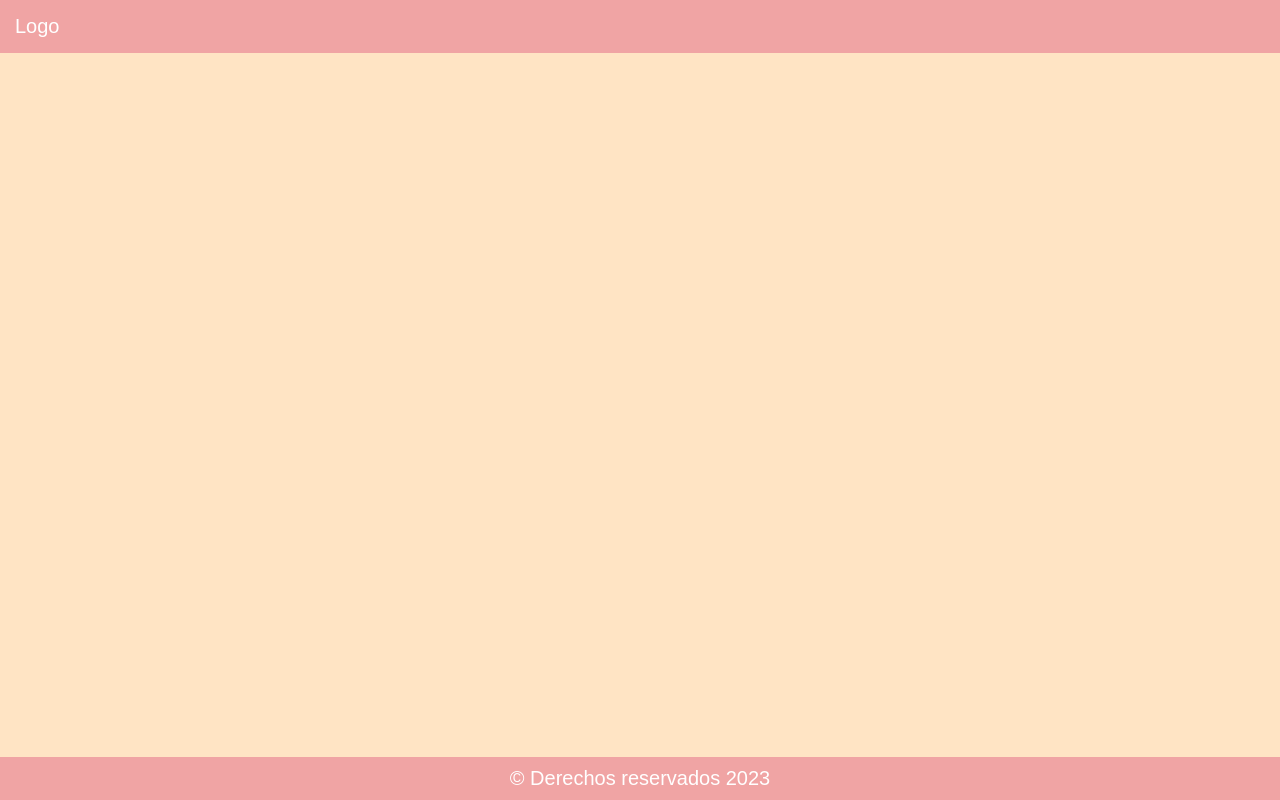
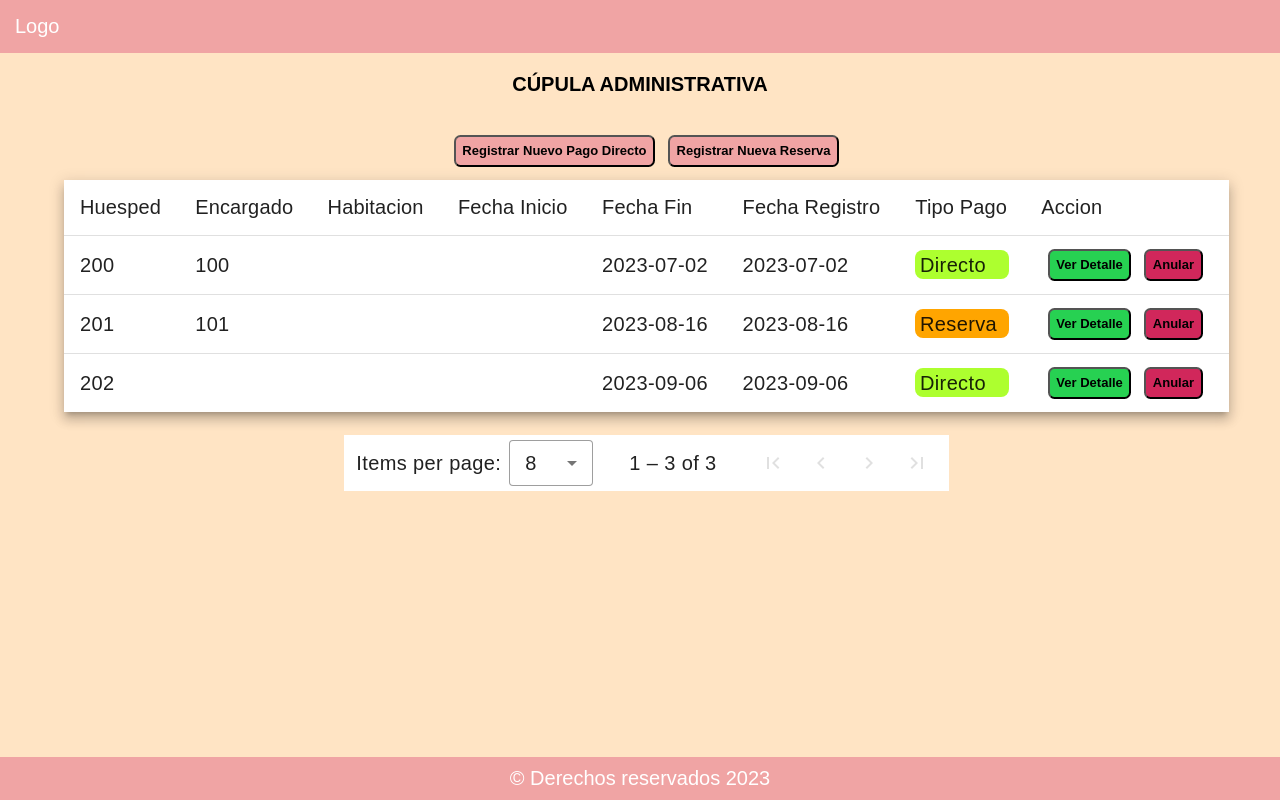
Before and after one commit to DaniloPV18/DHotel_Front_NG, an Angular app: page /pays in a window 1280 px wide. Before the commit this address led to /. Built offline with nearby package versions, Linux system fonts and the light colour scheme.

Commit message:
Modulo pagos en proceso

```diff
--- a/src/app/app-routing.module.ts
+++ b/src/app/app-routing.module.ts
@@ -3,11 +3,13 @@ import { RouterModule, Routes } from '@angular/router';
 import { LoginComponent } from './components/login/login.component';
 import { OptionsMainComponent } from './components/options-main/options-main.component';
 import { UsersListComponent } from './components/options-main/users/users-list/users-list.component';
+import { PayListComponent } from './components/options-main/pay/pay-list/pay-list.component';
 
 const routes: Routes = [
   { path: "", component: LoginComponent },
   { path: "main", component: OptionsMainComponent },
-  { path: "users", component: UsersListComponent }
+  { path: "users", component: UsersListComponent },
+  { path: "pays", component: PayListComponent }
 ];
 
 @NgModule({
--- a/src/app/components/options-main/pay/pay-details/pay-details.component.html
+++ b/src/app/components/options-main/pay/pay-details/pay-details.component.html
@@ -1 +1,55 @@
-<p>pay-details works!</p>
+<mat-card>
+    <div class="form-title">
+        <mat-card-title class="form-title-style">Detalles de pago</mat-card-title>
+    </div>
+    <form [formGroup]="formModify" class="form-struct">
+
+        <div class="campo">
+            <label>Huesped: </label>
+            <mat-form-field class="campos-field">
+                <input matInput placeholder="Huesped" formControlName="huesped">
+            </mat-form-field>
+        </div>
+
+        <div class="campo">
+            <label>Encargado: </label>
+            <mat-form-field class="campos-field">
+                <input matInput placeholder="Encargado" formControlName="encargado">
+            </mat-form-field>
+        </div>
+
+        <div class="campo">
+            <label>Habitacion: </label>
+            <mat-form-field class="campos-field">
+                <input matInput placeholder="Habitacion" formControlName="habitacion">
+            </mat-form-field>
+        </div>
+
+        <div class="campo">
+            <label>Fecha Inicio: </label>
+            <mat-form-field class="campos-field">
+                <input matInput placeholder="Fecha Inicio" formControlName="fecha_inicio">
+            </mat-form-field>
+        </div>
+
+        <div class="campo">
+            <label>Fecha Fin: </label>
+            <mat-form-field class="campos-field">
+                <input matInput placeholder="Fecha Fin" formControlName="fecha_fin">
+            </mat-form-field>
+        </div>
+
+        <div class="campo">
+            <label>Tipo Pago: </label>
+            <mat-form-field class="campos-field">
+                <input matInput placeholder="Tipo Pago" formControlName="tipo_pago">
+            </mat-form-field>
+        </div>
+
+        <div class="button-struct">
+            <button mat-raised-button color="primary" [disabled]="!formModify.valid"
+                (click)="onSubmit()">Aceptar</button>
+            <button mat-raised-button color="accent" (click)="cancel()">Cancelar</button>
+        </div>
+    </form>
+</mat-card>
--- a/src/app/components/options-main/pay/pay-details/pay-details.component.ts
+++ b/src/app/components/options-main/pay/pay-details/pay-details.component.ts
@@ -1,4 +1,7 @@
-import { Component } from '@angular/core';
+import { Component, Inject } from '@angular/core';
+import { MAT_DIALOG_DATA, MatDialogRef } from '@angular/material/dialog';
+import { PaysService } from '../../../../services/pays.service';
+import { FormControl, FormGroup, Validators } from '@angular/forms';
 
 @Component({
   selector: 'app-pay-details',
@@ -6,5 +9,33 @@ import { Component } from '@angular/core';
   styleUrl: './pay-details.component.css'
 })
 export class PayDetailsComponent {
+  constructor(
+    private _payService: PaysService,
+    private _dialogRef: MatDialogRef<PayDetailsComponent>,
+    @Inject(MAT_DIALOG_DATA) public data: any
+  ) {
+  }
 
+  formModify = new FormGroup({
+    cedula: new FormControl(this.data.dataModal.id_huesped, Validators.required),
+    nombres: new FormControl(this.data.dataModal.nombres, Validators.required),
+    apellidos: new FormControl(this.data.dataModal.apellidos, Validators.required),
+    celular: new FormControl(this.data.dataModal.celular), // Puedes agregar más campos según sea necesario
+    correo: new FormControl(this.data.dataModal.correo, Validators.required),
+    id_genero: new FormControl(this.data.dataModal.id_genero), // Asegúrate de manejar los campos numéricos según tus necesidades
+    pwd: new FormControl(this.data.dataModal.pwd),
+    fecha_nacimiento: new FormControl(new Date()),
+    id_rol: new FormControl(this.data.dataModal.id_rol),
+    id_personal_registro: new FormControl(1),
+    id_estado: new FormControl(this.data.dataModal.id_estado),
+    fecha_modificacion: new FormControl(new Date()),
+  });
+
+  onSubmit() {
+
+  }
+
+  cancel() {
+
+  }
 }
--- a/src/app/components/options-main/pay/pay-list/pay-list.component.css
+++ b/src/app/components/options-main/pay/pay-list/pay-list.component.css
@@ -0,0 +1,141 @@
+h1 {
+    text-align: center;
+}
+
+div h1 {
+    margin-top: 1em;
+}
+
+.container {
+    display: flex;
+    flex-direction: row;
+    flex-wrap: wrap;
+    justify-content: center;
+    margin: 2% 4% 5% 5%;
+}
+
+.buttons-main {
+    display: flex;
+    flex-direction: column;
+    align-items: center;
+}
+
+.opciones {
+    margin: 1%;
+    width: 30%;
+    height: 12em;
+    background-color: white;
+    padding: 1em;
+    border-radius: 1em;
+    cursor: pointer;
+}
+
+.opciones .buttons-main span {
+    margin-top: 5%;
+    text-align: center;
+}
+
+.opciones:hover {
+    background-color: #f0a4a4;
+}
+
+.opciones:hover .buttons-main img {
+    width: 29%;
+}
+
+img {
+    width: 27%;
+}
+
+.buttons-margin {
+    margin-right: 0.5em;
+    margin-left: 0.5em;
+    margin-top: 1em;
+    margin-bottom: 1em;
+}
+
+.button-modify {
+    background-color: #aad3c7;
+    padding: 0.5em;
+    border-radius: 0.5em;
+    font-size: small;
+    color: black;
+    font-weight: bolder;
+    cursor: pointer;
+}
+
+.button-main{
+    background-color: #f0a4a4;
+    padding: 0.5em;
+    border-radius: 0.5em;
+    font-size: small;
+    color: black;
+    font-weight: bolder;
+    cursor: pointer;
+}
+
+.button-historic {
+    background-color: #D1275B;
+    padding: 0.5em;
+    border-radius: 0.5em;
+    font-size: small;
+    color: black;
+    font-weight: bolder;
+    cursor: pointer;
+}
+
+.button-details {
+    background-color: #27d152;
+    padding: 0.5em;
+    border-radius: 0.5em;
+    font-size: small;
+    color: black;
+    font-weight: bolder;
+    cursor: pointer;
+}
+
+.svg-form {
+    width: 1em;
+}
+
+.paginator{
+    margin: 2% 0%;
+}
+
+.label-tipo-directo{
+    background-color: greenyellow;
+    border-radius: 0.4em;
+    padding: 5%;
+}
+
+.label-tipo-reserva{
+    background-color: orange;
+    border-radius: 0.4em;
+    padding: 5%;
+}
+
+@media (max-width: 720px) {
+    .container {
+        display: flex;
+        flex-direction: column;
+        margin-top: 1em;
+        margin-bottom: 3em;
+        overflow-x: auto;
+    }
+
+    .opciones {
+        margin: auto;
+        margin-top: 3%;
+        margin-bottom: 3%;
+        width: 70%;
+        height: 11em;
+    }
+
+    img {
+        width: 40%;
+    }
+
+    .opciones:hover .buttons-main img {
+        width: 45%;
+    }
+}
--- a/src/app/components/options-main/pay/pay-list/pay-list.component.html
+++ b/src/app/components/options-main/pay/pay-list/pay-list.component.html
@@ -2,6 +2,15 @@
     <h1>CÚPULA ADMINISTRATIVA</h1>
 </div>
 <div class="container">
+
+    <button class="button-main buttons-margin">
+        Registrar Nuevo Pago Directo
+    </button>
+
+    <button class="button-main buttons-margin">
+        Registrar Nueva Reserva
+    </button>
+
     <table mat-table [dataSource]="dataSource" class="mat-elevation-z8">
 
         <!-- Position Column -->
@@ -41,8 +50,12 @@
         <ng-container matColumnDef="tipo_pago">
             <th mat-header-cell *matHeaderCellDef> Tipo Pago </th>
             <td mat-cell *matCellDef="let element">
-                <label *ngIf="element.id_tipo_pago === 1">Directo</label>
-                <label *ngIf="element.id_tipo_pago === 2">Reserva</label>
+                <label *ngIf="element.id_tipo_pago === 1">
+                    <div class="label-tipo-directo">Directo</div>
+                </label>
+                <label *ngIf="element.id_tipo_pago === 2">
+                    <div class="label-tipo-reserva">Reserva</div>
+                </label>
             </td>
         </ng-container>
 
@@ -50,13 +63,12 @@
             <th mat-header-cell *matHeaderCellDef> Accion </th>
             <td mat-cell *matCellDef="let element">
                 <div class="buttons">
-                    <button *ngIf="element.id_tipo_pago === 1" class="button-details buttons-margin"
+                    <button class="button-details buttons-margin"
                         (click)="seeDetails(element)">
                         Ver Detalle
                     </button>
-                    <button *ngIf="element.id_tipo_pago === 2" class="button-historic buttons-margin"
-                        (click)="seeHistoric(element)">
-                        Ver Historial
+                    <button class="button-historic buttons-margin" (click)="seeDetails(element)">
+                        Anular
                     </button>
                 </div>
             </td>
```
Also changed, not shown: src/app/app.module.ts (+13 -1 lines).
